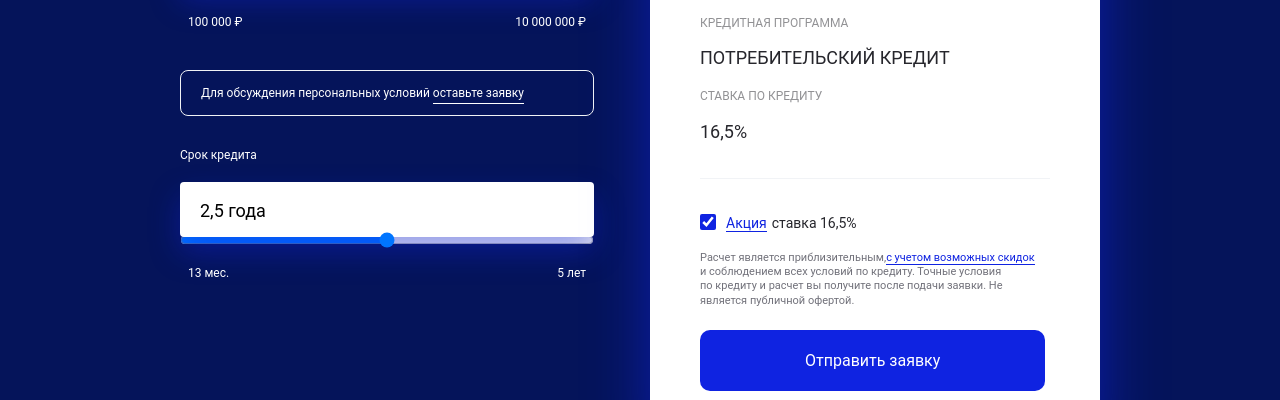
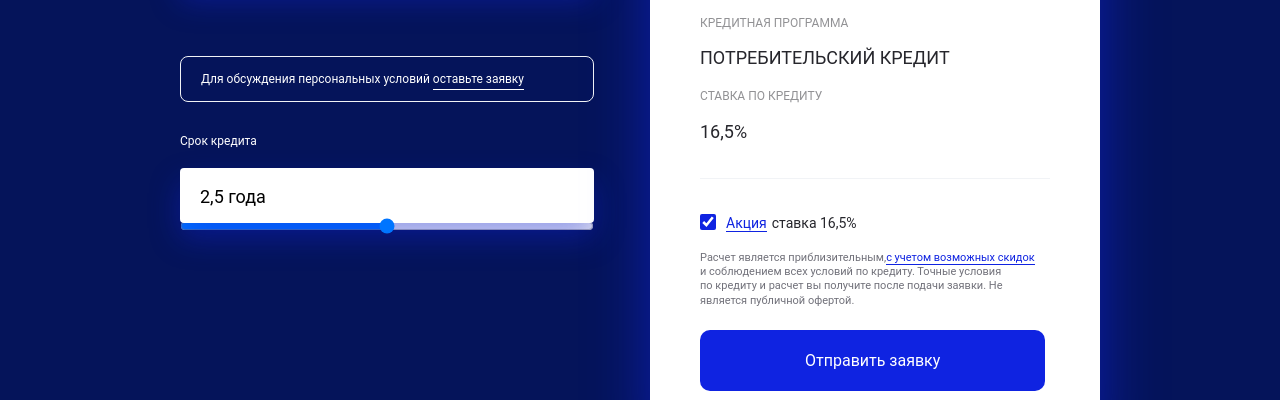
Before and after one commit to SnowPenguin01/practice, a plain HTML site: page index.html in a window 1280 px wide. Shown: the part 552-952 px from the top of the page. Drawn offline with Linux system fonts and the light colour scheme; no server answers; a web font is replaced by a local one.

Commit message:
Update index.html

```diff
--- a/index.html
+++ b/index.html
@@ -13,7 +13,7 @@
 </head>
 <body>
 
-    <header>
+       <header>
         <div class="container">
 
         </div>
@@ -64,11 +64,11 @@
                             <div class="form-input-group">
                                 <p class="form-text">Сумма кредита</p>
                                 <input class="form-input" type="text" id="amount" name="amount_money" placeholder="5 000 000₽" value="">
-                                <input class="form-range" type="range" oninput="amount.value=(amountRange.value)" id="amountRange" name="amountRange_money" min="100000" max="10000000" value="5000000">
+                                <input class="form-range" type="range" oninput="amount.value=(amountRange.value)" id="amountRange" name="amountRange_money" min="300000" max="10000000" value="5000000">
                             </div>
                             <div class="under-form-text">
-                                <p class="form-text">100 000 ₽</p>
-                                <p class="form-text">10 000 000 ₽</p>
+                                <p class="form-text credit-number__min"></p>
+                                <p class="form-text credit-number__max"></p>
                             </div>
                             <div class="application-text">
                                 <p>Для обсуждения персональных условий <a class="application-link" href="#">оставьте заявку</a></p>
@@ -79,8 +79,8 @@
                                 <input class="form-range" type="range" id="amount" name="amount_money">
                             </div>
                             <div class="under-form-text">
-                                <p class="form-text">13 мес.</p>
-                                <p class="form-text">5 лет</p>
+                                <p class="form-text credit-data__min"></p>
+                                <p class="form-text credit-data__max"></p>
                             </div>
                         </form>
                     </div>
```
